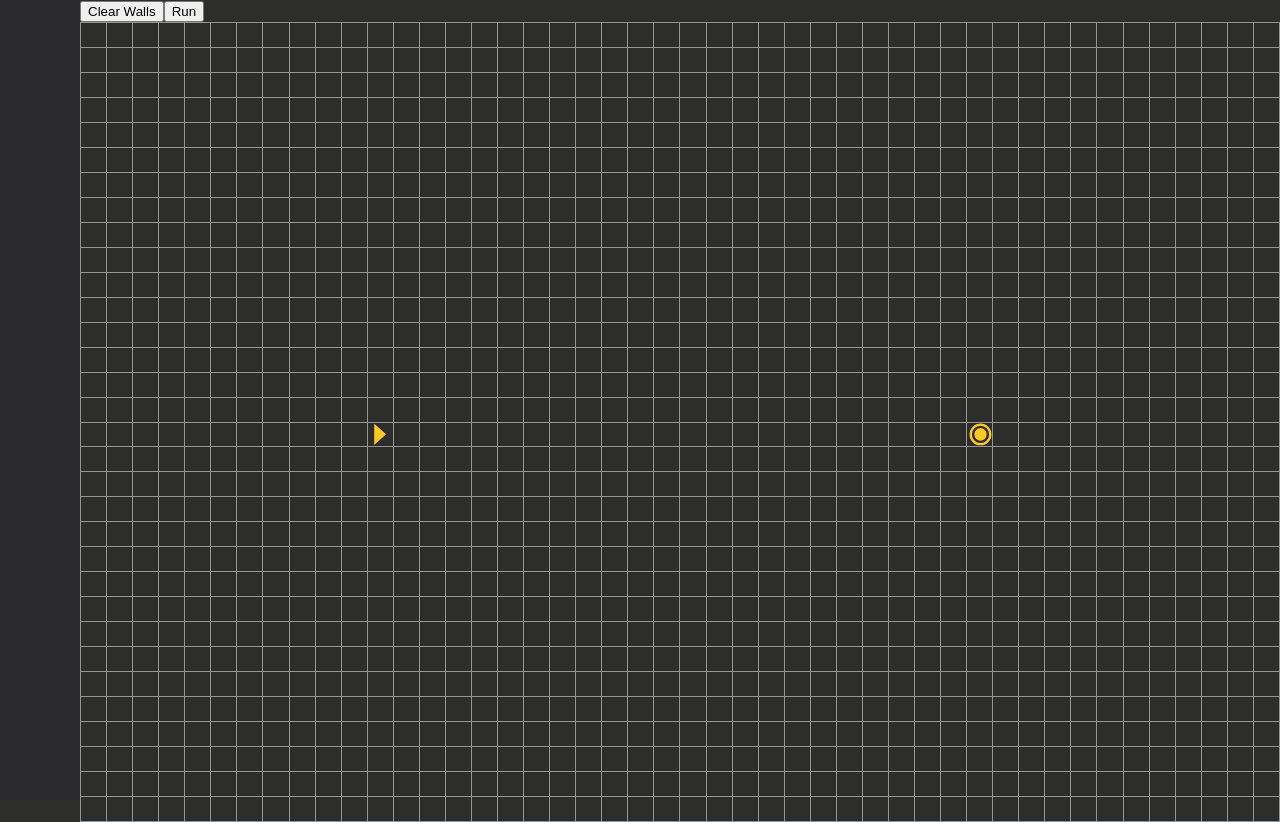
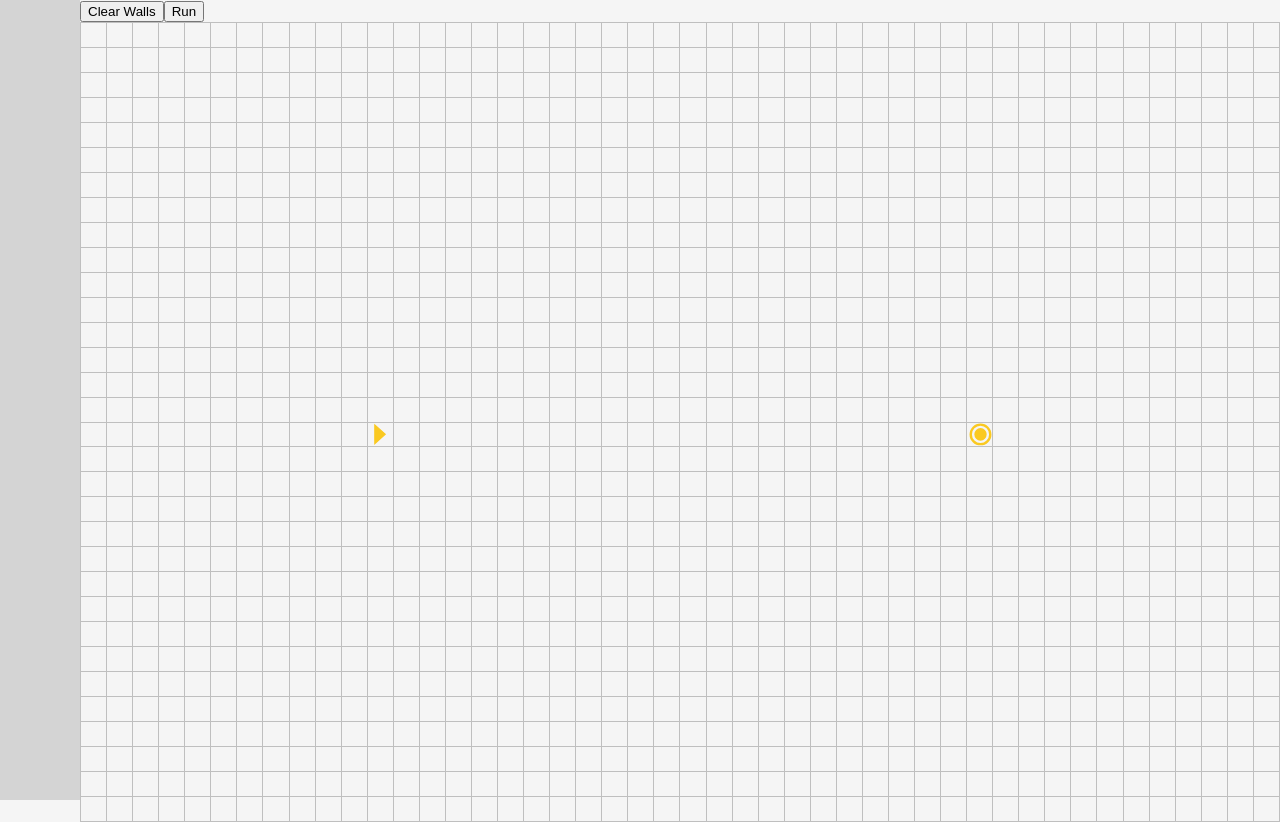
Before and after one commit to midhun-pk/Path-Finder, an Angular app: page /visualize in a window 1280 px wide. Built offline with nearby package versions, Linux system fonts and the light colour scheme.

Commit message:
Added visualizer component, changed background color

```diff
--- a/src/app/grid/grid.component.scss
+++ b/src/app/grid/grid.component.scss
@@ -14,7 +14,7 @@
     }
 
     &, td {
-        border: 1px solid #939496;
+        border: 1px solid #BFBFBF;
     }
 
     .target {
--- a/src/app/grid/grid.component.ts
+++ b/src/app/grid/grid.component.ts
@@ -1,6 +1,7 @@
 import { Component, OnInit, ViewChild, AfterViewInit, ElementRef, ChangeDetectorRef } from '@angular/core';
 import { Node } from '../models/node.model';
 import { UnweightedAlgorithmsService } from '../services/unweighted-algorithms.service';
+import { VisualizerService } from '../services/visualizer.service';
 
 @Component({
   selector: 'app-grid',
@@ -28,7 +29,11 @@ export class GridComponent implements OnInit, AfterViewInit {
   specialNodeStatuses = ['start', 'target'];
   nodesToAnimate = [];
 
-  constructor(private cdr: ChangeDetectorRef, private unweightedAlgorithms: UnweightedAlgorithmsService) { }
+  constructor(
+    private cdr: ChangeDetectorRef,
+    private unweightedAlgorithms: UnweightedAlgorithmsService,
+    private visualizerService: VisualizerService
+    ) { }
 
   ngOnInit() {
   }
@@ -150,6 +155,7 @@ export class GridComponent implements OnInit, AfterViewInit {
 
   runAlgorithm() {
     const success = this.unweightedAlgorithms.bfs(this.start, this.target, this.nodes, this.nodesToAnimate, this.gridArray);
+    this.visualizerService.visualize(this.nodesToAnimate);
   }
 
 }
--- a/src/app/services/unweighted-algorithms.service.ts
+++ b/src/app/services/unweighted-algorithms.service.ts
@@ -8,7 +8,7 @@ export class UnweightedAlgorithmsService {
 
   constructor() { }
 
-  bfs(start: string, target: string, nodes: { [id: string]: Node }, nodesToAnimate: Node[], grid: Node[][]) {
+  bfs(start: string, target: string, nodes: { [id: string]: Node }, nodesToAnimate: Node[], grid: Node[][]): boolean {
     if (!start || !target || start === target) {
       return false;
     }
--- a/src/app/services/grid-animations.service.ts
+++ b/src/app/services/visualizer.service.ts
@@ -3,7 +3,11 @@ import { Injectable } from '@angular/core';
 @Injectable({
   providedIn: 'root'
 })
-export class GridAnimationsService {
+export class VisualizerService {
 
   constructor() { }
+
+  visualize(nodesToAnimate) {
+    console.log(nodesToAnimate);
+  }
 }
--- a/src/app/visualizer/visualizer.component.scss
+++ b/src/app/visualizer/visualizer.component.scss
@@ -6,7 +6,7 @@
     .side-bar {
         height: 100%;
         width: 80px;
-        background-color: #29292D;
+        background-color: #BFBFBF;
         opacity: 0.6;
         flex-shrink: 0;
     }
--- a/src/styles.scss
+++ b/src/styles.scss
@@ -5,7 +5,7 @@
 }
 
 body {
-    background: #2D2D2C;
+    background: #F5F5F5;
     width: 100%;
     height: 100%;
     font-family: "Source Sans Pro";
```
Also changed, not shown: 2 other files (tests, documents, lock files or other folders).
